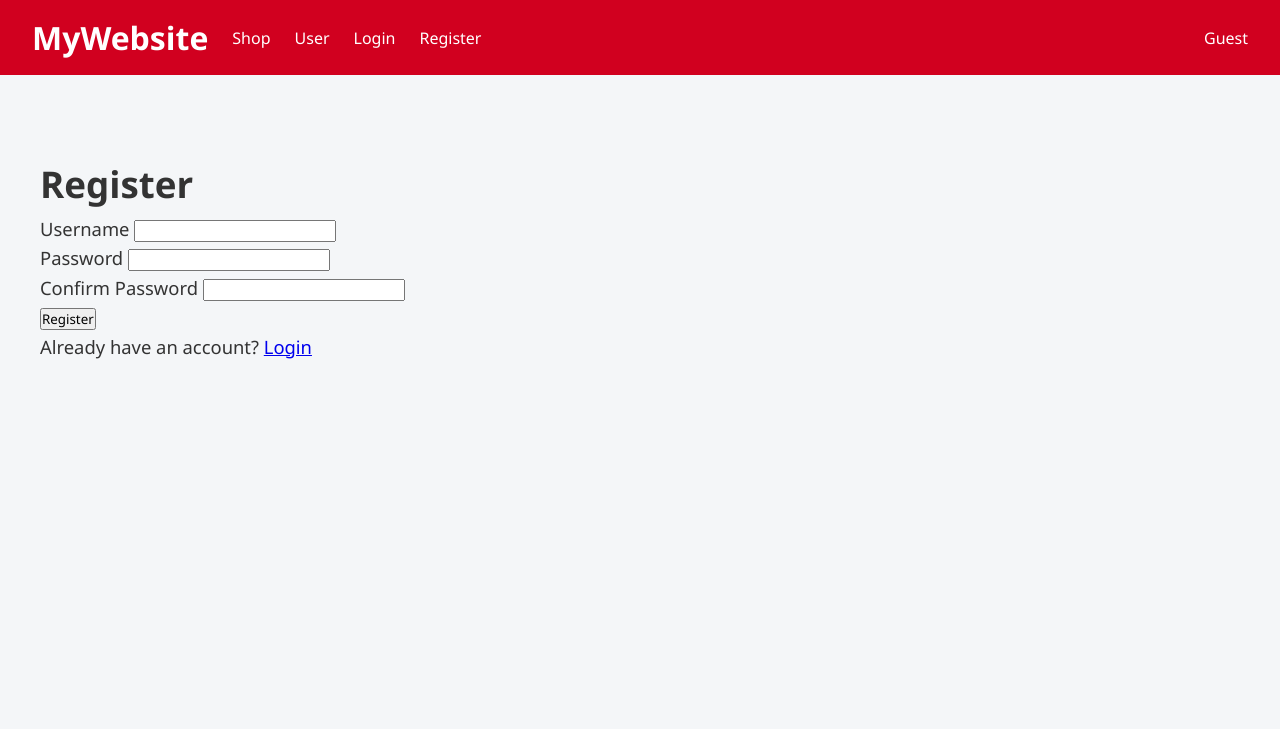
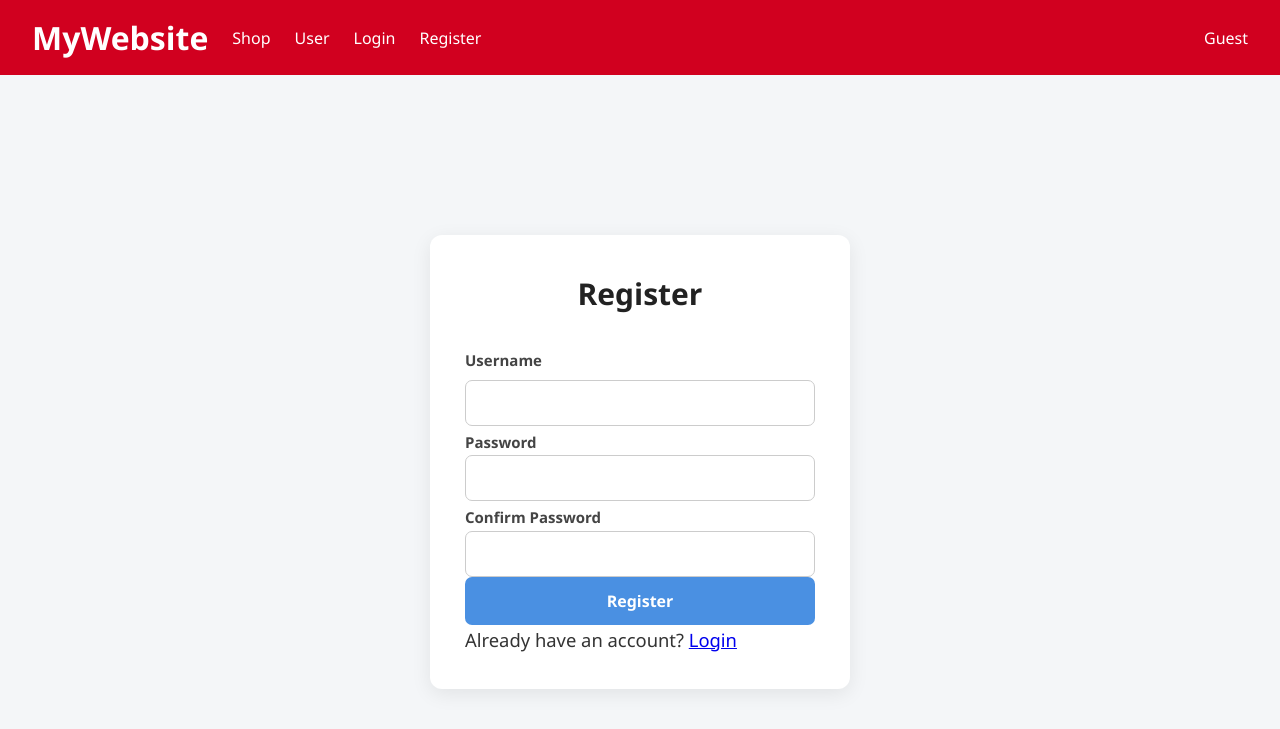
Before and after one commit to XanderLimVS/WebBased, a PHP site: page /register.php in a window 1280 px wide. Shown: the top 729 px of the page. Run offline with PHP 8.4, Linux system fonts and the light colour scheme.

Commit message:
Update register.css

```diff
--- a/CSS/register.css
+++ b/CSS/register.css
@@ -6,95 +6,86 @@ body {
     color: #333;
 }
 
-.form {
-    width: 90%;
-    max-width: 500px;
-    margin: 50px auto;
-    padding: 30px;
+.container {
+    width: 100%;
+    max-width: 420px;
+    margin: 80px auto;
+    padding: 35px;
     background: #ffffff;
     border-radius: 12px;
-    box-shadow: 0 5px 20px rgba(0, 0, 0, 0.1);
+    box-shadow: 0 5px 20px rgba(0, 0, 0, 0.08);
     box-sizing: border-box;
 }
 
-.form h1,
-.form h2 {
+.container h1 {
+    margin: 0 0 30px;
     text-align: center;
-    margin-bottom: 25px;
+    font-size: 30px;
     color: #222;
 }
 
-.form label {
-    display: block;
-    margin-top: 15px;
-    margin-bottom: 6px;
-    font-weight: bold;
-    color: #333;
+.form {
+    display: flex;
+    flex-direction: column;
+    gap: 20px;
 }
 
-.form input[type="text"],
-.form input[type="email"],
-.form input[type="password"],
-.form input[type="tel"] {
+.user,
+.password .confirm-password {
+    display: flex;
+    flex-direction: column;
+}
+
+.user label,
+.password label, .confirm-password label {
+    margin-bottom: 8px;
+    font-size: 15px;
+    font-weight: bold;
+    color: #444;
+}
+
+.user input,
+.password input, .confirm-password input {
     width: 100%;
     padding: 12px 14px;
+    box-sizing: border-box;
     border: 1px solid #ccc;
-    border-radius: 6px;
+    border-radius: 7px;
     font-size: 15px;
-    box-sizing: border-box;
     outline: none;
-    transition: 0.2s;
+    transition: border-color 0.2s, box-shadow 0.2s;
 }
 
-.form input[type="text"]:focus,
-.form input[type="email"]:focus,
-.form input[type="password"]:focus,
-.form input[type="tel"]:focus {
+.user input:focus,
+.password input:focus, confirm-password input:focus {
     border-color: #4a90e2;
-    box-shadow: 0 0 4px rgba(74, 144, 226, 0.3);
+    box-shadow: 0 0 0 3px rgba(74, 144, 226, 0.15);
 }
 
-.form .err {
-    display: block;
-    margin-top: 5px;
+.user .err,
+.password .err, confirm-password .err {
+    margin-top: 6px;
     color: #d93025;
     font-size: 13px;
 }
 
-.form section {
-    display: flex;
-    gap: 10px;
-    margin-top: 25px;
+.register {
+    width: 100%;
+    padding: 13px;
+    border: none;
+    border-radius: 7px;
+    background: #4a90e2;
+    color: white;
+    font-size: 16px;
+    font-weight: bold;
+    cursor: pointer;
+    transition: background 0.2s, transform 0.1s;
 }
 
-.form button {
-    flex: 1;
-    padding: 12px;
-    border: none;
-    border-radius: 6px;
-    font-size: 15px;
-    font-weight: bold;
-    cursor: pointer;
-    transition: 0.2s;
-}
-
-.form button[type="submit"],
-.form button:not([type]) {
-    background: #4a90e2;
-    color: white;
-}
-
-.form button[type="submit"]:hover,
-.form button:not([type]):hover {
+.login:hover {
     background: #357abd;
 }
 
-/* Reset button */
-.form button[type="reset"] {
-    background: #e5e5e5;
-    color: #333;
+.login:active {
+    transform: scale(0.98);
 }
-
-.form button[type="reset"]:hover {
-    background: #d2d2d2;
-}
```
